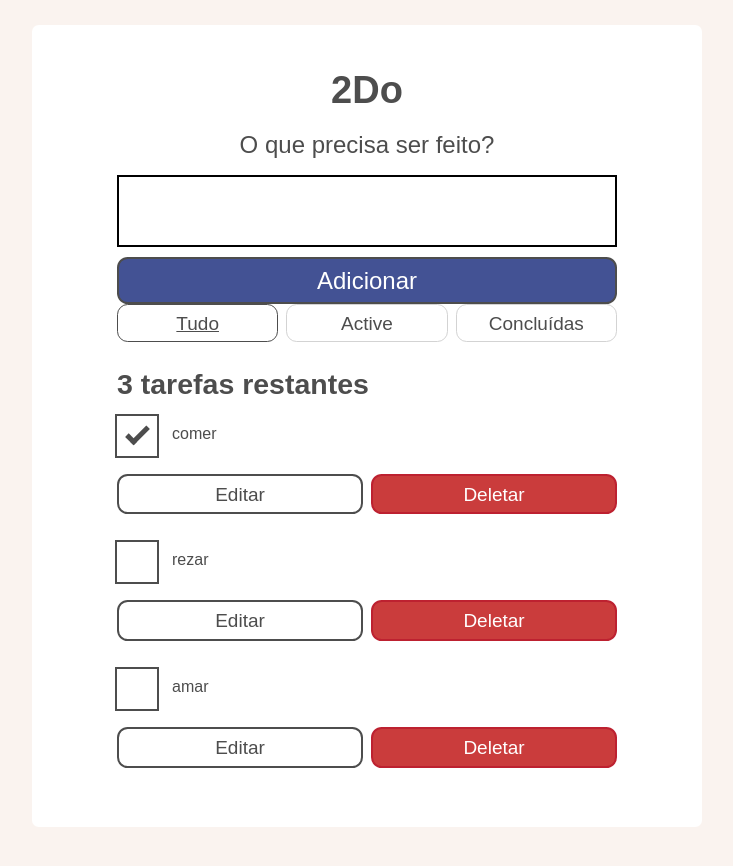
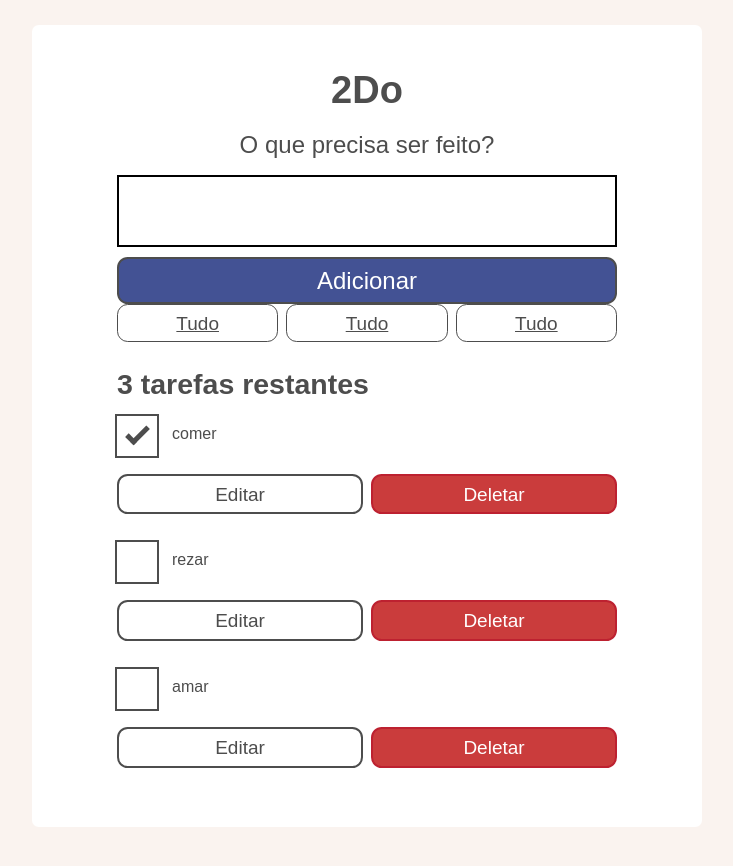
Before and after one commit to porrecobs/react-todo, a React (Create React App) app: page / in a window 1280 px wide. Shown: the top 866 px of the page, without its empty margins (273-1006 px from the left). Built offline with nearby package versions, Linux system fonts and the light colour scheme.

Commit message:
importing Form & FilterButton to App.js

```diff
--- a/src/App.js
+++ b/src/App.js
@@ -1,6 +1,7 @@
-import logo from './logo.svg';
 import Todo from "./components/Todo";
+import Form from "./components/Form";
 import './App.css';
+import FilterButton from "./components/FilterButton";
 
 function App(props) {
   const taskList = props.tasks.map(task => (
@@ -8,31 +9,11 @@ function App(props) {
   return (
     <div className="todo-app">
       <h1>2Do</h1>
-      <form>
-        <h2 className="label-wrapper">
-          <label htmlFor="new-todo-input" className="label_lg">
-            O que precisa ser feito?
-          </label>
-        </h2>
-        <input type="text" id="new-todo-input" className="input input_lg" name="text" autoComplete="off"/>
-        <button type="submit" className="btn btn_primary btn_lg">Adicionar</button>
-      </form>
+      <Form />
       <div className="filters btn-group">
-        <button type="button" className="btn toggle-btn" aria-pressed="true">
-          <span className="visually-hidden">exibir </span>
-          <span>tudo</span>
-          <span className="visually-hidden"> tarefas</span>
-        </button>
-        <button type="button" className="btn toggle-btn" aria-pressed="false">
-          <span className="visually-hidden">exibir </span>
-          <span>active</span>
-          <span className="visually-hidden"> tarefas</span>
-        </button>
-        <button type="button" className="btn toggle-btn" aria-pressed="false">
-          <span className="visually-hidden">exibir </span>
-          <span>concluídas</span>
-          <span className="visually-hidden"> tarefas</span>
-        </button>
+        <FilterButton />
+        <FilterButton />
+        <FilterButton />
       </div>
       <h2 id="list-heading">
         3 tarefas restantes
```
